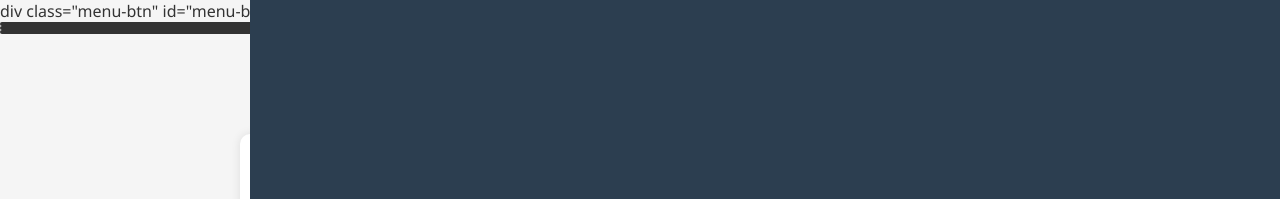
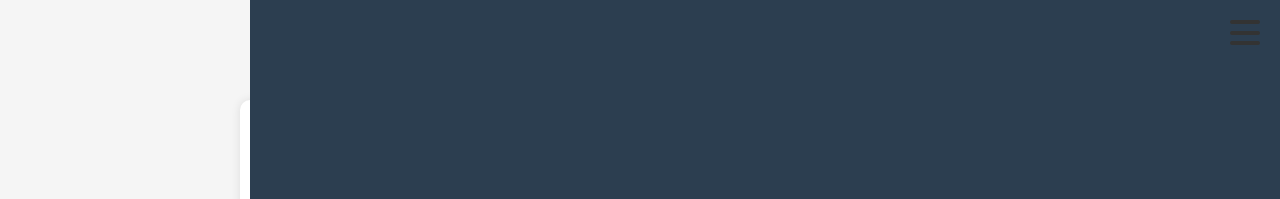
Before and after one commit to osortoclem/Denux, a plain HTML site: page index.html in a window 1280 px wide. Shown: the top 199 px of the page. Drawn offline with Linux system fonts and the light colour scheme.

Commit message:
Actualizar index.html

```diff
--- a/index.html
+++ b/index.html
@@ -21,7 +21,7 @@
 </head>
 <body>
 
-  div class="menu-btn" id="menu-btn">
+  <div class="menu-btn" id="menu-btn">
     <div class="menu-btn__burger"></div>
     <div class="menu-btn__burger"></div>
     <div class="menu-btn__burger"></div>
```
